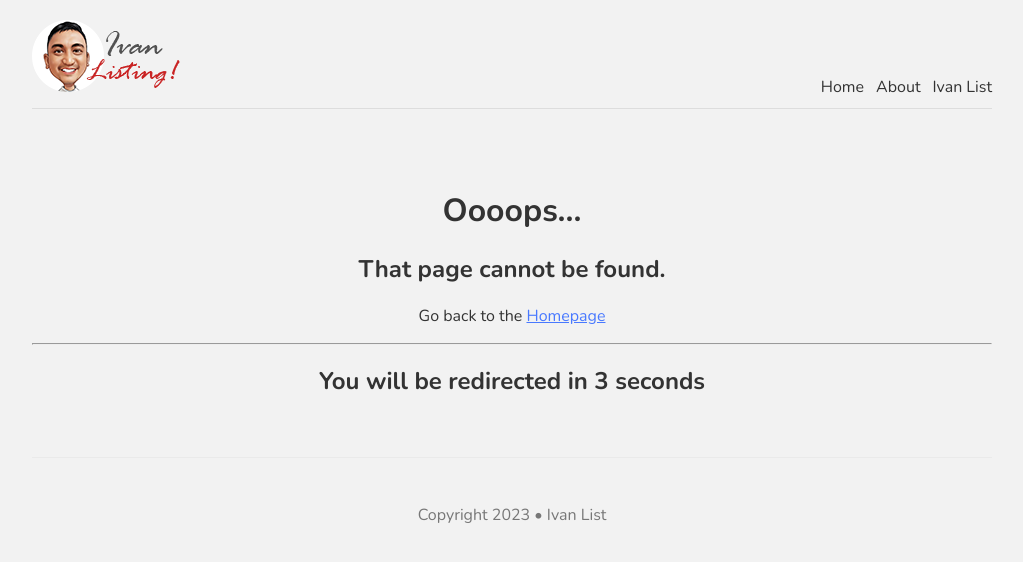
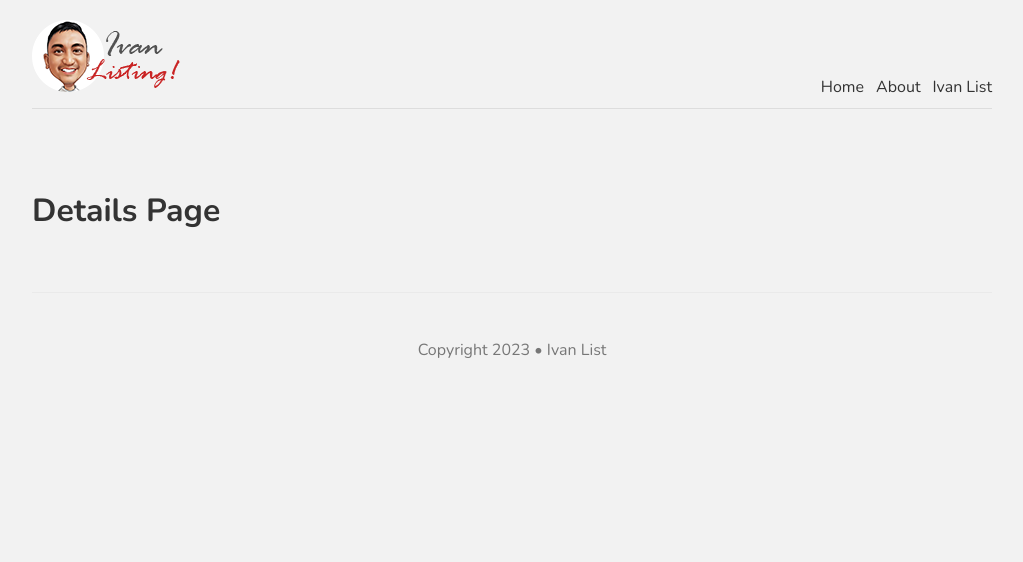
Before and after one commit to irubioph/njs-001-listing, a Next.js app: page /listing/1 in a window 1280 px wide. Before the commit this address had no page. Shown: the top 562 px of the page, without its empty margins (128-1151 px from the left). Built offline with nearby package versions, Linux system fonts and the light colour scheme.

Commit message:
Lesson 11: Dynamic Routes (Part 1)

```diff
--- /dev/null
+++ b/pages/listing/[id].js
@@ -0,0 +1,9 @@
+const Details = () => {
+    return (
+        <div>
+            <h1>Details Page</h1>
+        </div>
+     );
+}
+
+export default Details;
```
Also changed, not shown: pages/listing/index.js (+5 -6 lines), 1 other file (tests, documents, lock files or other folders).
